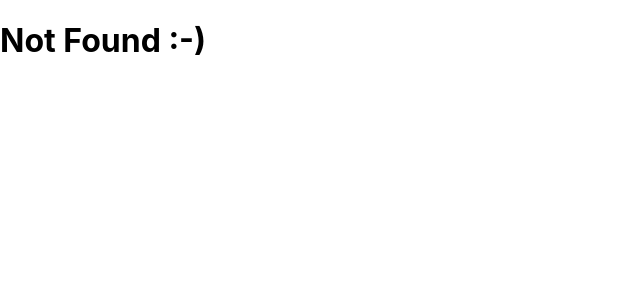
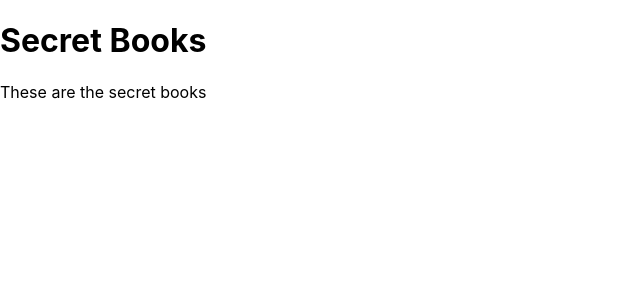
Before and after one commit to SmpManeth/book-library, a React (Create React App) app: page /secret in a window 1280 px wide. Before the commit this address had no page. Shown: the top 300 px of the page, without its empty margins (0-640 px from the left). Built offline with nearby package versions, Linux system fonts and the light colour scheme.

Commit message:
update App.js

```diff
--- a/src/App.js
+++ b/src/App.js
@@ -11,6 +11,7 @@ import {
   Navigate,
 } from "react-router-dom";
 import NotFound from "./components/notFound";
+import SecretBooks from "./components/SecretBooks";
 
 function App() {
   return (
@@ -21,6 +22,7 @@ function App() {
           <Route path="/books" element={<Navigate to="/" />}></Route>
           <Route path="/books/:bookId" element={<Book />}></Route>
           <Route path="*" element={<NotFound />}></Route>
+          <Route path="/secret" element={<SecretBooks />}></Route>
         </Routes>
       </Router>
     </BooksProvider>
--- /dev/null
+++ b/src/components/SecretBooks.js
@@ -0,0 +1,11 @@
+import React from "react";
+
+
+export default function SecretBooks() {
+  return (
+    <div>
+      <h1>Secret Books</h1>
+      <p>These are the secret books</p>
+    </div>
+  );
+}
```
